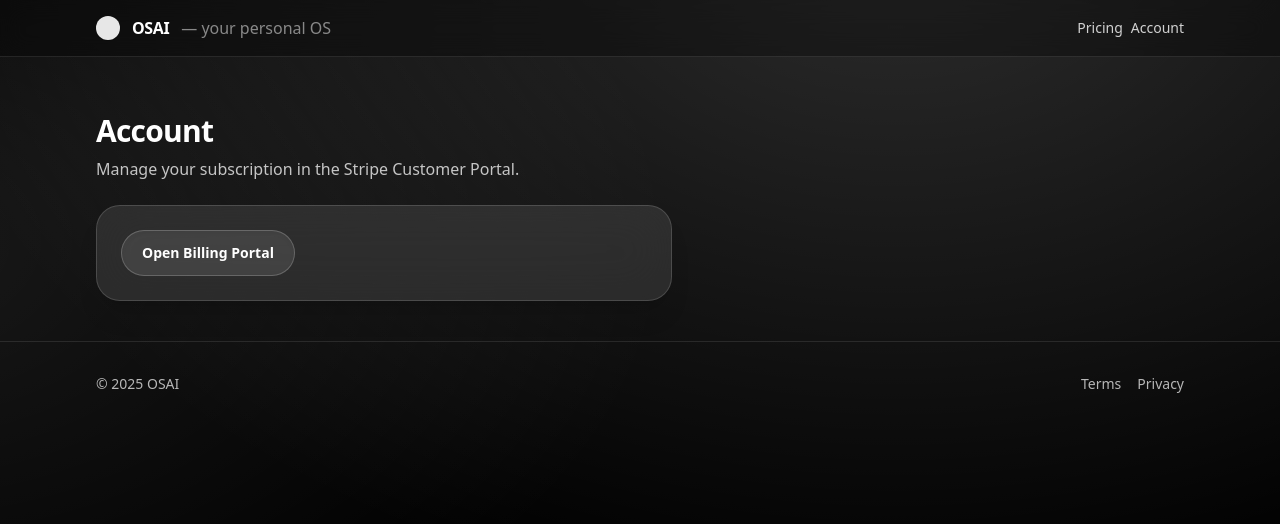
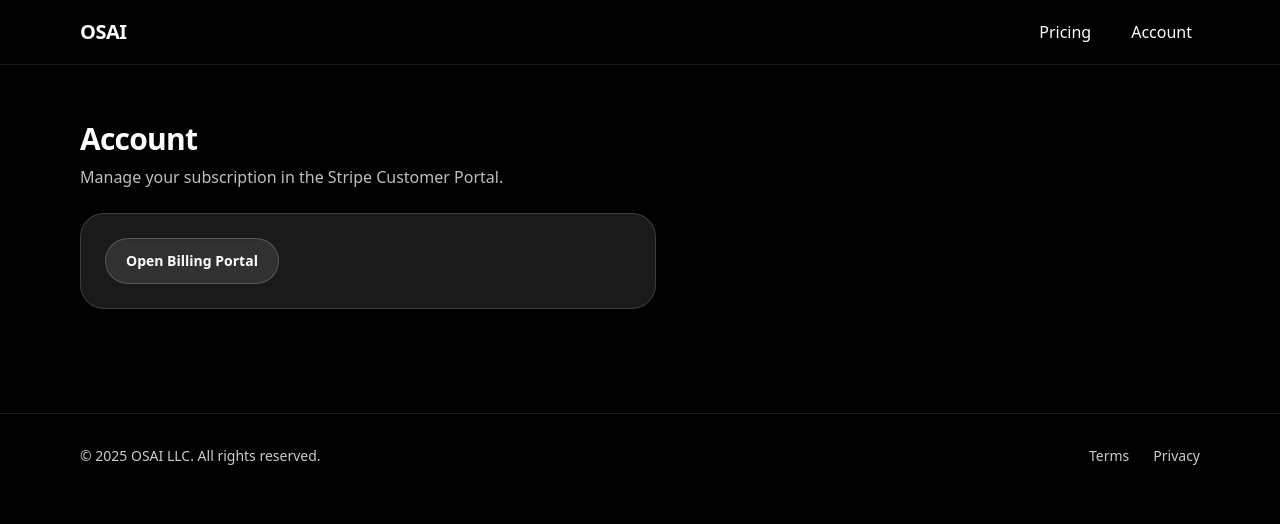
Before and after one commit to MasonIllies/OSAI, a Next.js app in the folder osai-mvp/: page /account in a window 1280 px wide. Shown: the top 524 px of the page. Built offline with nearby package versions, Linux system fonts and the light colour scheme.

Commit message:
Update layout.tsx

```diff
--- a/osai-mvp/app/layout.tsx
+++ b/osai-mvp/app/layout.tsx
@@ -1,45 +1,46 @@
-// app/layout.tsx
+import type { Metadata } from "next";
 import "./globals.css";
+import Link from "next/link";
 
-export const metadata = {
-  title: "OSAI",
-  description: "Your personal OS assistant",
+export const metadata: Metadata = {
+  title: "OSAI — Your personal OS assistant",
+  description: "Always-on AI control for your life and work.",
+  openGraph: {
+    title: "OSAI",
+    description: "Always-on AI control for your life and work.",
+    url: "https://osai.llc",
+    siteName: "OSAI",
+    type: "website"
+  },
+  twitter: { card: "summary_large_image", title: "OSAI", description: "Always-on AI control." }
 };
 
 export default function RootLayout({ children }: { children: React.ReactNode }) {
   return (
     <html lang="en" className="h-full">
-      <body className="min-h-screen text-white antialiased
-        bg-[radial-gradient(1000px_700px_at_70%_-10%,rgba(255,255,255,0.18),transparent),radial-gradient(800px_500px_at_-10%_30%,rgba(255,255,255,0.10),transparent)]
-        bg-black">
-        {/* NAV */}
-        <header className="sticky top-0 z-40 backdrop-blur-md bg-black/30 border-b border-white/10">
-          <nav className="mx-auto max-w-6xl px-4 sm:px-6 lg:px-8 h-14 flex items-center justify-between">
-            <div className="flex items-center gap-3">
-              <div className="size-6 rounded-full bg-white/90 shadow ring-1 ring-black/10" />
-              <span className="font-semibold tracking-tight">OSAI</span>
-              <span className="hidden md:inline text-white/50">— your personal OS</span>
-            </div>
-            <div className="flex items-center gap-2">
-              <a href="/pricing" className="text-sm text-white/80 hover:text-white">Pricing</a>
-              <a href="/account" className="text-sm text-white/80 hover:text-white">Account</a>
-            </div>
-          </nav>
+      <body className="min-h-screen bg-black text-white antialiased">
+        {/* HEADER */}
+        <header className="w-full border-b border-white/10">
+          <div className="mx-auto max-w-6xl px-4 py-4 flex items-center justify-between">
+            <Link href="/" className="text-xl font-semibold tracking-tight">OSAI</Link>
+            <nav className="flex items-center gap-6">
+              <Link href="/pricing" className="px-2 py-1 rounded-md hover:opacity-80 focus:outline-none focus:ring">Pricing</Link>
+              <Link href="/account" className="px-2 py-1 rounded-md hover:opacity-80 focus:outline-none focus:ring">Account</Link>
+            </nav>
+          </div>
         </header>
 
-        {/* PAGE */}
-        <main className="mx-auto max-w-6xl px-4 sm:px-6 lg:px-8 py-10">
-          {children}
-        </main>
+        {/* PAGE CONTENT */}
+        <main className="mx-auto max-w-6xl px-4 py-10">{children}</main>
 
-        {/* FOOTER */}
-        <footer className="border-t border-white/10">
-          <div className="mx-auto max-w-6xl px-4 sm:px-6 lg:px-8 py-8 text-sm flex items-center justify-between text-white/70">
-            <div>© {new Date().getFullYear()} OSAI</div>
-            <div className="flex items-center gap-4">
-              <a className="hover:text-white" href="/legal/terms">Terms</a>
-              <a className="hover:text-white" href="/legal/privacy">Privacy</a>
-            </div>
+        {/* FOOTER (rendered ONCE here) */}
+        <footer className="w-full border-t border-white/10 mt-16">
+          <div className="mx-auto max-w-6xl px-4 py-8 flex flex-col sm:flex-row items-center justify-between gap-4 text-sm opacity-80">
+            <p>© {new Date().getFullYear()} OSAI LLC. All rights reserved.</p>
+            <nav className="flex items-center gap-6">
+              <Link href="/terms" className="hover:underline focus:outline-none focus:ring">Terms</Link>
+              <Link href="/privacy" className="hover:underline focus:outline-none focus:ring">Privacy</Link>
+            </nav>
           </div>
         </footer>
       </body>
```
